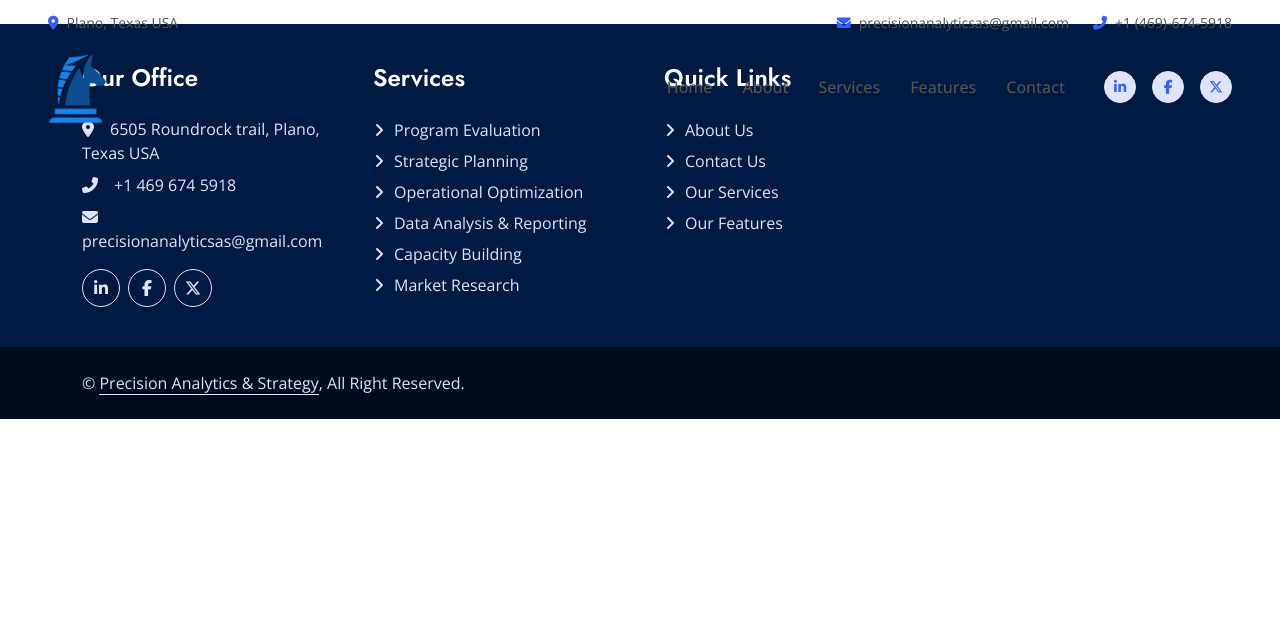
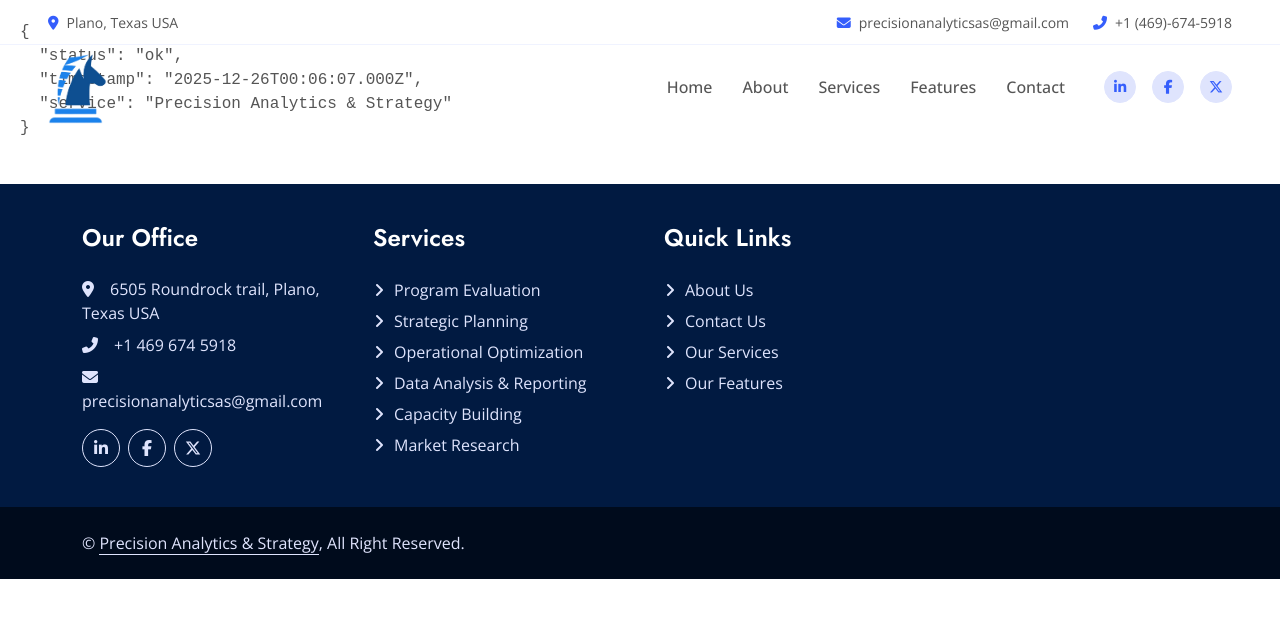
Before and after one commit to precicionanalytics/precision-aas-react, a React (Vite) app: page /health in a window 1280 px wide. Shown: the top 618 px of the page. Built offline with nearby package versions, Linux system fonts and the light colour scheme.

Commit message:
/health fixed

```diff
--- a/src/App.jsx
+++ b/src/App.jsx
@@ -8,6 +8,7 @@
 import Services from './pages/Services';
 import Features from './pages/Features';
 import Contact from './pages/Contact';
+import Health from './pages/Health';
 
 function App() {
   useEffect(() => {
@@ -50,6 +51,7 @@
         <Route path="/services" element={<Services />} />
         <Route path="/features" element={<Features />} />
         <Route path="/contact" element={<Contact />} />
+        <Route path="/health" element={<Health />} />
       </Routes>
       <Footer />
     </Router>
--- /dev/null
+++ b/src/pages/Health.jsx
@@ -0,0 +1,19 @@
+function Health() {
+  const healthData = {
+    status: "ok",
+    timestamp: new Date().toISOString(),
+    service: "Precision Analytics & Strategy"
+  };
+
+  return (
+    <div style={{
+      fontFamily: 'monospace',
+      padding: '20px',
+      whiteSpace: 'pre-wrap'
+    }}>
+      {JSON.stringify(healthData, null, 2)}
+    </div>
+  );
+}
+
+export default Health;
```
Also changed, not shown: public/health.html (added, +17 -0 lines).
